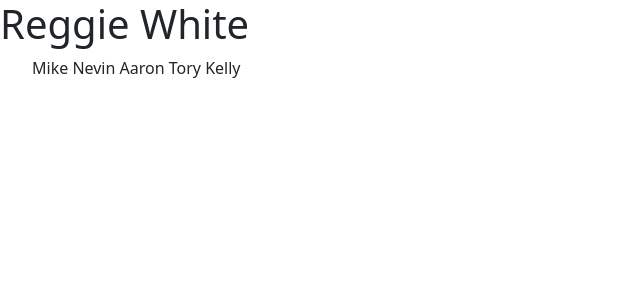
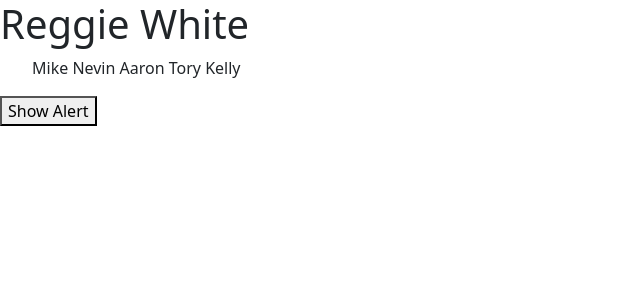
Before and after one commit to matthewkeplinger/react_components_worksheet, a React (Create React App) app: page / in a window 1280 px wide. Shown: the top 300 px of the page, without its empty margins (0-640 px from the left). Built offline with nearby package versions, Linux system fonts and the light colour scheme.

Commit message:
Added ShowAlert.jsx; showAlert on web page; output tested and successful

```diff
--- /dev/null
+++ b/src/components/AlertUser.jsx
@@ -0,0 +1,11 @@
+import React from 'react';
+
+const AlertUser = (props) => {
+    return(
+        <div>
+            <button onClick = {props.alert}>Show Alert</button>
+        </div>
+    );
+}
+
+export default AlertUser;
--- a/src/components/App.jsx
+++ b/src/components/App.jsx
@@ -1,6 +1,7 @@
 import React, { Component } from 'react';
 import DisplayName from './DisplayName';
 import NamesList from './NamesList';
+import AlertUser from './AlertUser';
 
 class App extends Component {
     constructor(props) {
@@ -36,11 +37,18 @@ class App extends Component {
             ]
         };
     }
+
+    showAlert = () => {
+        alert('devCodeCamp')
+    }
+
+
     render() {
         return (
             <div>
                 <DisplayName firstName = {this.state.firstName} lastName = {this.state.lastName} />
                 <NamesList names = {this.state.names} />
+                <AlertUser alert = {this.showAlert} />
             </div>
          )
     }
--- a/src/components/NamesList.jsx
+++ b/src/components/NamesList.jsx
@@ -6,7 +6,6 @@ const NamesList = (props) => {
         <div>
             <ul>{props.names}</ul>
         </div>
-
     );
 }
 
```
Also changed, not shown: src/components/DisplayName.css (deleted), src/components/NamesList.css (deleted).
